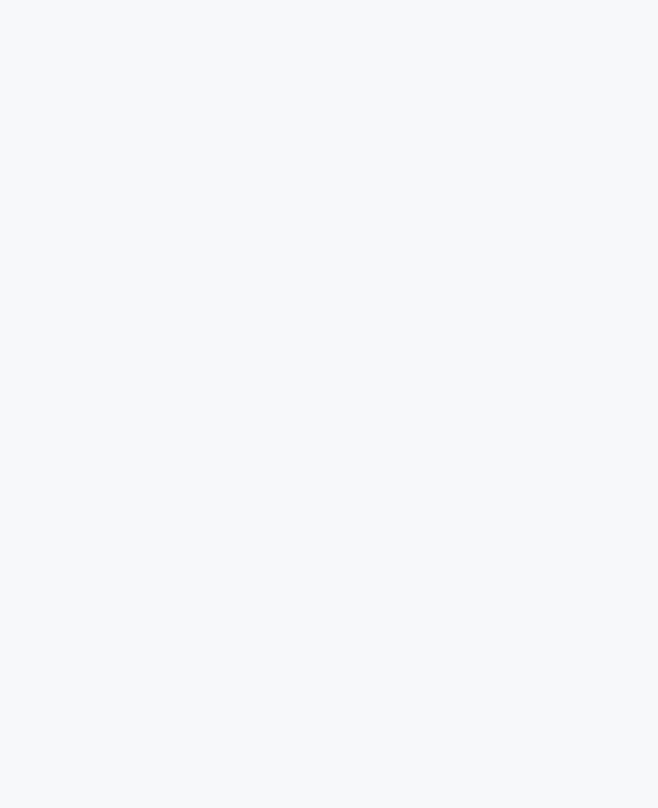
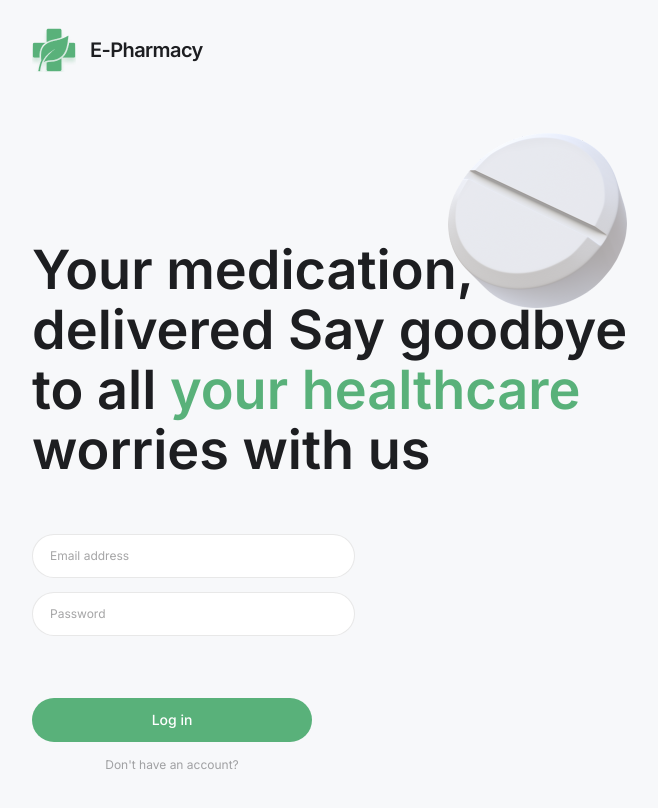
Before and after one commit to Mykhailenko-Oleksandr/e-pharmacy, a Next.js app: page /login in a window 1280 px wide. Shown: the top 808 px of the page, without its empty margins (256-914 px from the left). Built offline with nearby package versions, Linux system fonts and the light colour scheme.

Commit message:
add login page and fix register form

```diff
--- a/app/(auth routes)/login/Login.module.css
+++ b/app/(auth routes)/login/Login.module.css
@@ -0,0 +1,38 @@
+.section {
+  padding: 25px 0 191px;
+}
+
+.contentBox {
+  padding-top: 106px;
+  display: flex;
+  flex-direction: column;
+  gap: 20px;
+}
+
+@media only screen and (min-width: 768px) {
+  .section {
+    padding: 28px 0 250px;
+  }
+
+  .contentBox {
+    padding-top: 168px;
+    gap: 54px;
+  }
+}
+
+@media only screen and (min-width: 1440px) {
+  .section {
+    padding-bottom: 262px;
+  }
+
+  .container {
+    padding: 0 253px 0 100px;
+  }
+
+  .contentBox {
+    padding-top: 226px;
+    flex-direction: row;
+    align-items: center;
+    justify-content: space-between;
+  }
+}
--- a/app/(auth routes)/login/page.tsx
+++ b/app/(auth routes)/login/page.tsx
@@ -1,5 +1,19 @@
+import clsx from "clsx";
 import css from "./Login.module.css";
+import Logo from "@/components/Logo/Logo";
+import LoginRegisterTitle from "@/components/LoginRegisterTitle/LoginRegisterTitle";
+import FormLogin from "@/components/FormLogin/FormLogin";
 
 export default function Login() {
-  return <></>;
+  return (
+    <section className={css.section}>
+      <div className={clsx("container", css.container)}>
+        <Logo color="green" />
+        <div className={css.contentBox}>
+          <LoginRegisterTitle />
+          <FormLogin />
+        </div>
+      </div>
+    </section>
+  );
 }
--- a/app/(auth routes)/register/page.tsx
+++ b/app/(auth routes)/register/page.tsx
@@ -1,5 +1,5 @@
+import css from "./Register.module.css";
 import clsx from "clsx";
-import css from "./Register.module.css";
 import Logo from "@/components/Logo/Logo";
 import LoginRegisterTitle from "@/components/LoginRegisterTitle/LoginRegisterTitle";
 import FormRegister from "@/components/FormRegister/FormRegister";
--- /dev/null
+++ b/components/FormLogin/FormLogin.module.css
@@ -0,0 +1,42 @@
+.inputsBox {
+  margin-bottom: 128px;
+  transition: margin-bottom 300ms ease;
+}
+
+.inputsBoxError {
+  margin-bottom: 123px;
+}
+
+.link {
+  display: block;
+  text-align: center;
+  font-weight: 400;
+  font-size: 12px;
+  line-height: 150%;
+  color: rgba(29, 30, 33, 0.4);
+
+  transition: color 300ms ease;
+
+  &:hover,
+  &:focus {
+    color: rgba(29, 30, 33, 0.8);
+  }
+}
+
+@media only screen and (min-width: 768px) {
+  .form {
+    max-width: 323px;
+  }
+
+  .inputsBox {
+    margin-bottom: 62px;
+  }
+
+  .inputsBoxError {
+    margin-bottom: 57px;
+  }
+
+  .bottomBox {
+    width: fit-content;
+  }
+}
--- /dev/null
+++ b/components/FormLogin/FormLogin.tsx
@@ -0,0 +1,70 @@
+"use client";
+
+import css from "./FormLogin.module.css";
+import { SubmitHandler, useForm } from "react-hook-form";
+import * as yup from "yup";
+import { yupResolver } from "@hookform/resolvers/yup";
+import SubmitButton from "../SubmitButton/SubmitButton";
+import Link from "next/link";
+import InputField from "../InputField/InputField";
+import clsx from "clsx";
+
+interface FormData {
+  email: string;
+  password: string;
+}
+
+const schema = yup
+  .object({
+    email: yup
+      .string()
+      .email("Please enter a valid email address")
+      .required("Email is required"),
+    password: yup
+      .string()
+      .min(7, "Password must be at least 7 characters long")
+      .required("Password is required"),
+  })
+  .required();
+
+export default function FormLogin() {
+  const {
+    register,
+    handleSubmit,
+    formState: { errors },
+  } = useForm<FormData>({
+    resolver: yupResolver(schema),
+  });
+
+  const onSubmit: SubmitHandler<FormData> = async (data) => {
+    console.log(data);
+  };
+
+  return (
+    <form onSubmit={handleSubmit(onSubmit)} className={css.form}>
+      <fieldset
+        className={clsx(css.inputsBox, errors.email && css.inputsBoxError)}
+      >
+        <InputField
+          placeholder="Email address"
+          type="email"
+          error={errors.email}
+          {...register("email")}
+        />
+        <InputField
+          placeholder="Password"
+          type="password"
+          error={errors.password}
+          {...register("password")}
+        />
+      </fieldset>
+
+      <div className={css.bottomBox}>
+        <SubmitButton text="Log in" register />
+        <Link href="/register" className={css.link}>
+          Don&apos;t have an account?
+        </Link>
+      </div>
+    </form>
+  );
+}
--- a/components/InputField/InputField.module.css
+++ b/components/InputField/InputField.module.css
@@ -1,7 +1,3 @@
-.topInputsBox:has(.inputBoxError:last-child) {
-  margin-bottom: 15px;
-}
-
 .inputBox:not(:last-child) {
   margin-bottom: 10px;
 }
@@ -57,8 +53,16 @@
 }
 
 @media only screen and (min-width: 768px) {
-  .inputBox:not(:last-child),
+  .inputBox:not(:last-child) {
+    margin-bottom: 14px;
+  }
+
   .inputBox.inputBoxError:not(:last-child) {
+    margin-bottom: 19px;
+  }
+
+  .inputBox.marginUnset,
+  .inputBox.marginUnset.inputBoxError {
     margin-bottom: unset;
   }
 }
--- a/components/InputField/InputField.tsx
+++ b/components/InputField/InputField.tsx
@@ -7,16 +7,25 @@ interface InputFieldProps {
   type?: string;
   placeholder: string;
   error?: FieldError;
+  marginBottomUnsetTablet?: boolean;
 }
 
 export default function InputField({
   type = "text",
   placeholder,
   error,
+  marginBottomUnsetTablet,
+
   ...props
 }: InputFieldProps) {
   return (
-    <div className={clsx(css.inputBox, error && css.inputBoxError)}>
+    <div
+      className={clsx(
+        css.inputBox,
+        error && css.inputBoxError,
+        marginBottomUnsetTablet && css.marginUnset,
+      )}
+    >
       <input
         className={clsx(css.input, error && css.inputError)}
         placeholder={placeholder}
--- a/components/SubmitButton/SubmitButton.module.css
+++ b/components/SubmitButton/SubmitButton.module.css
@@ -12,6 +12,12 @@
   color: #fff;
 
   margin-bottom: 14px;
+  transition: background-color 300ms ease;
+
+  &:hover,
+  &:focus {
+    background-color: #3f945f;
+  }
 }
 
 @media only screen and (min-width: 768px) {
```
Also changed, not shown: components/FormRegister/FormRegister.module.css (+9 -67 lines), components/FormRegister/FormRegister.tsx (+18 -3 lines).
